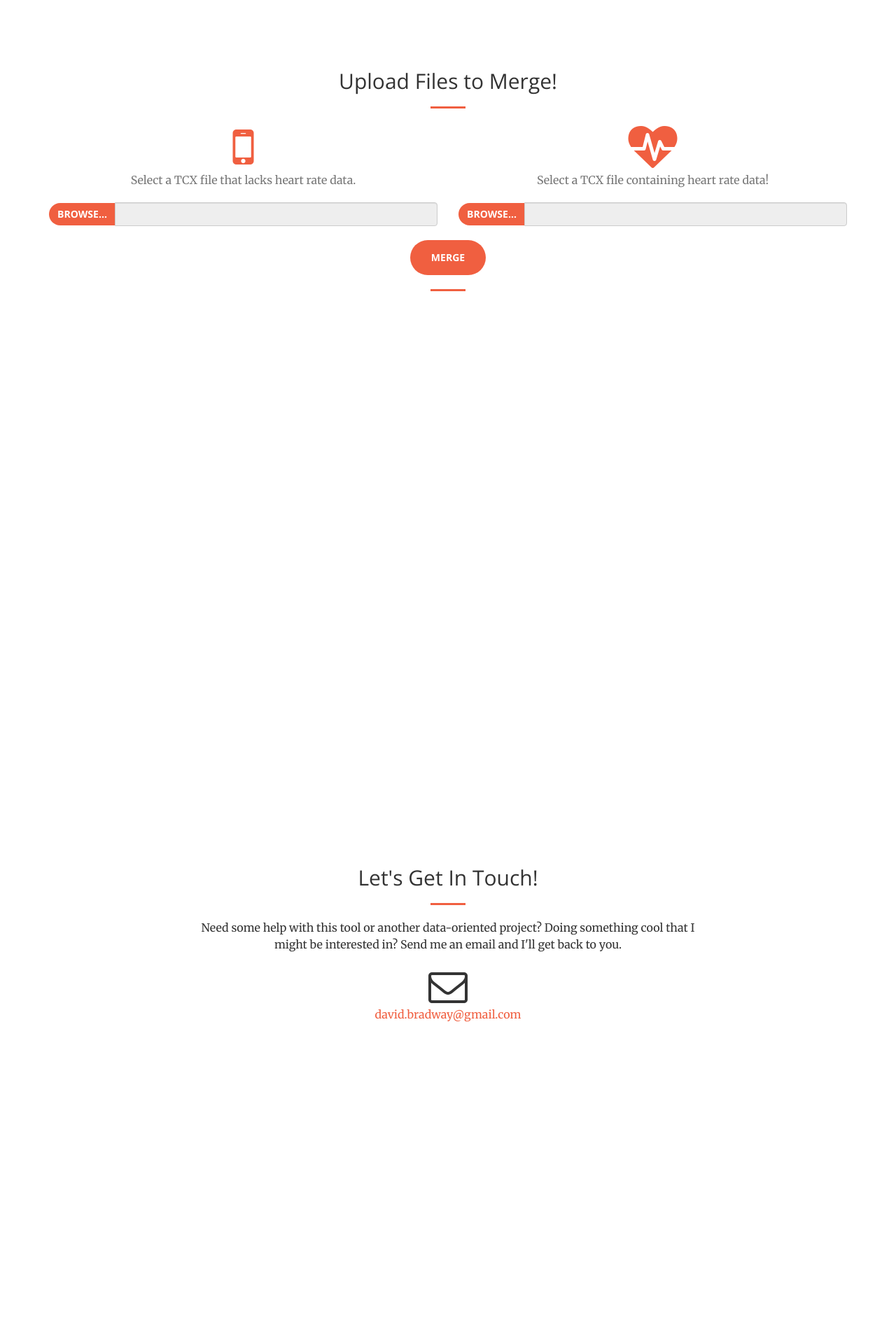
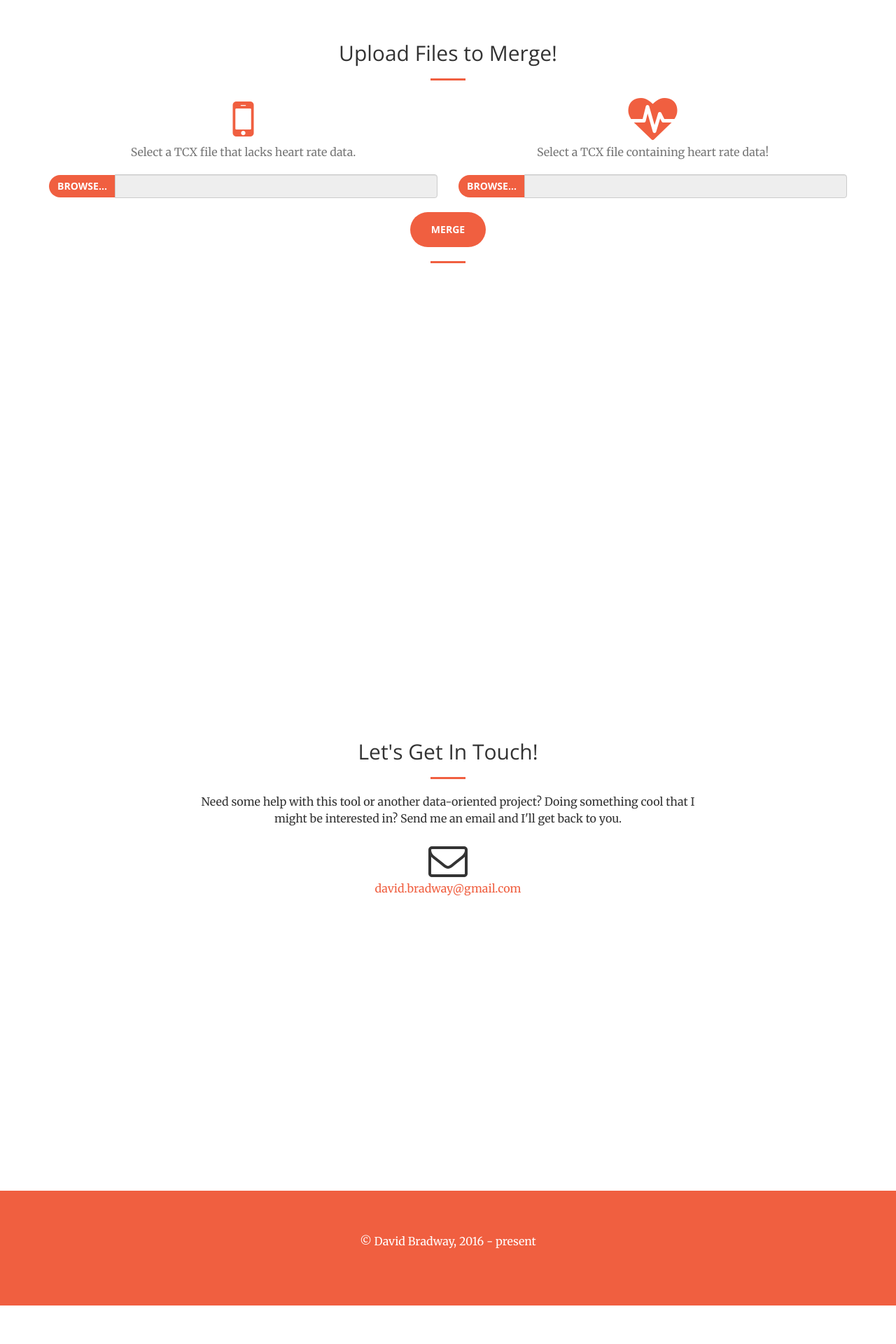
Before and after one commit to davidbradway/fusefit, a Flask app: page / in a window 1280 px wide. Shown: the part 801-2721 px from the top of the page at 70% size. After the commit the page ends 2666 px from the top, so only its background shows below. Run offline with Flask 2, Linux system fonts and the light colour scheme; some libraries are stand-ins or nearby versions.

Commit message:
update padding

```diff
--- a/webui/app/static/css/creative.css
+++ b/webui/app/static/css/creative.css
@@ -216,15 +216,15 @@ header .header-content .header-content-inner p {
 }
 
 #upload {
-  padding: 100px 15px 500px 15px;*/
+  padding: 60px 15px 400px 15px;*/
 }
 
 #contact {
-  padding: 100px 15px 500px 15px;*/
+  padding: 60px 15px 400px 15px;*/
 }
 
 #about {
-  padding: 500px 15px 50px 15px;*/
+  padding: 60px 15px 60px 15px;*/
   text-align: center;*/
 }
 
```
